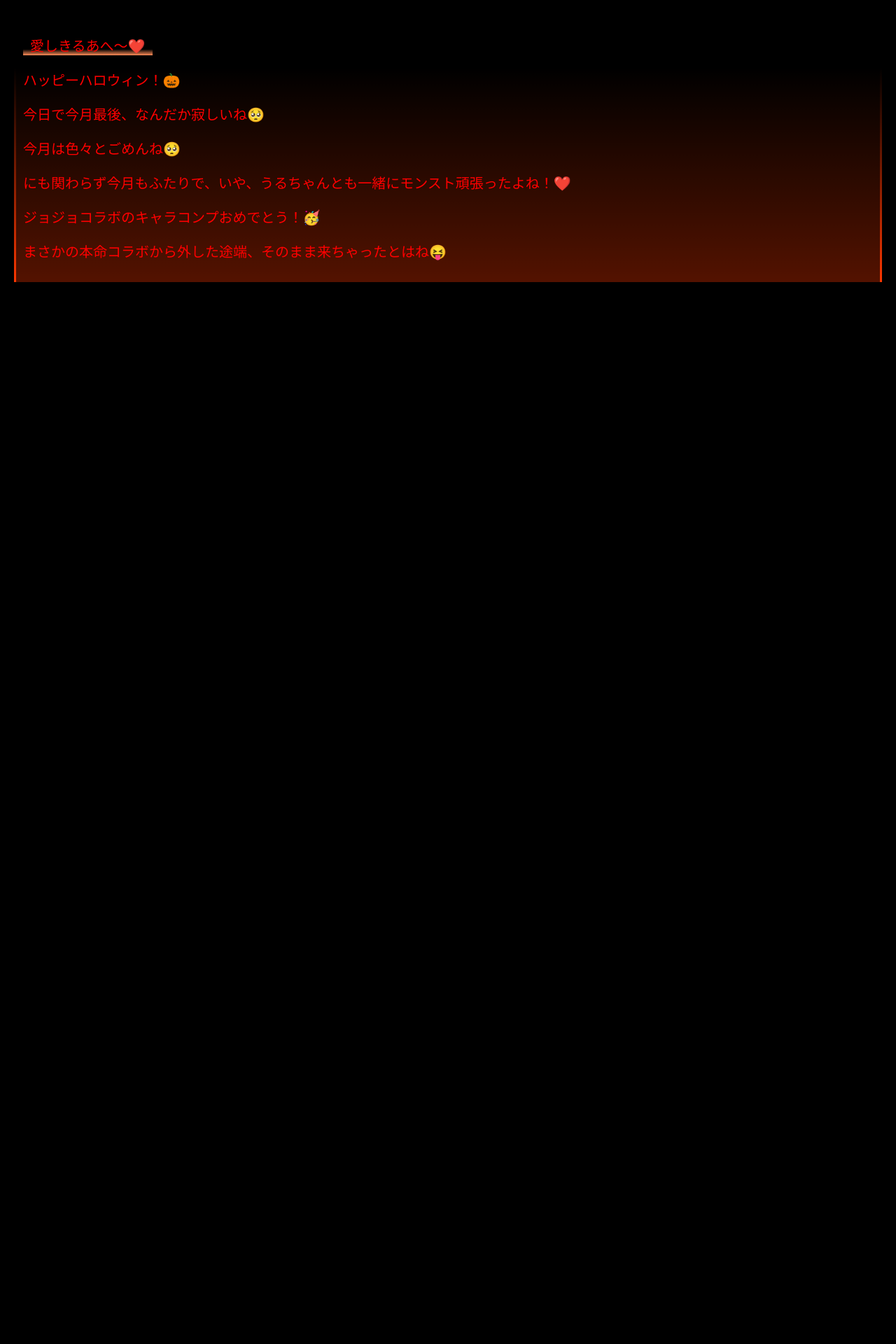
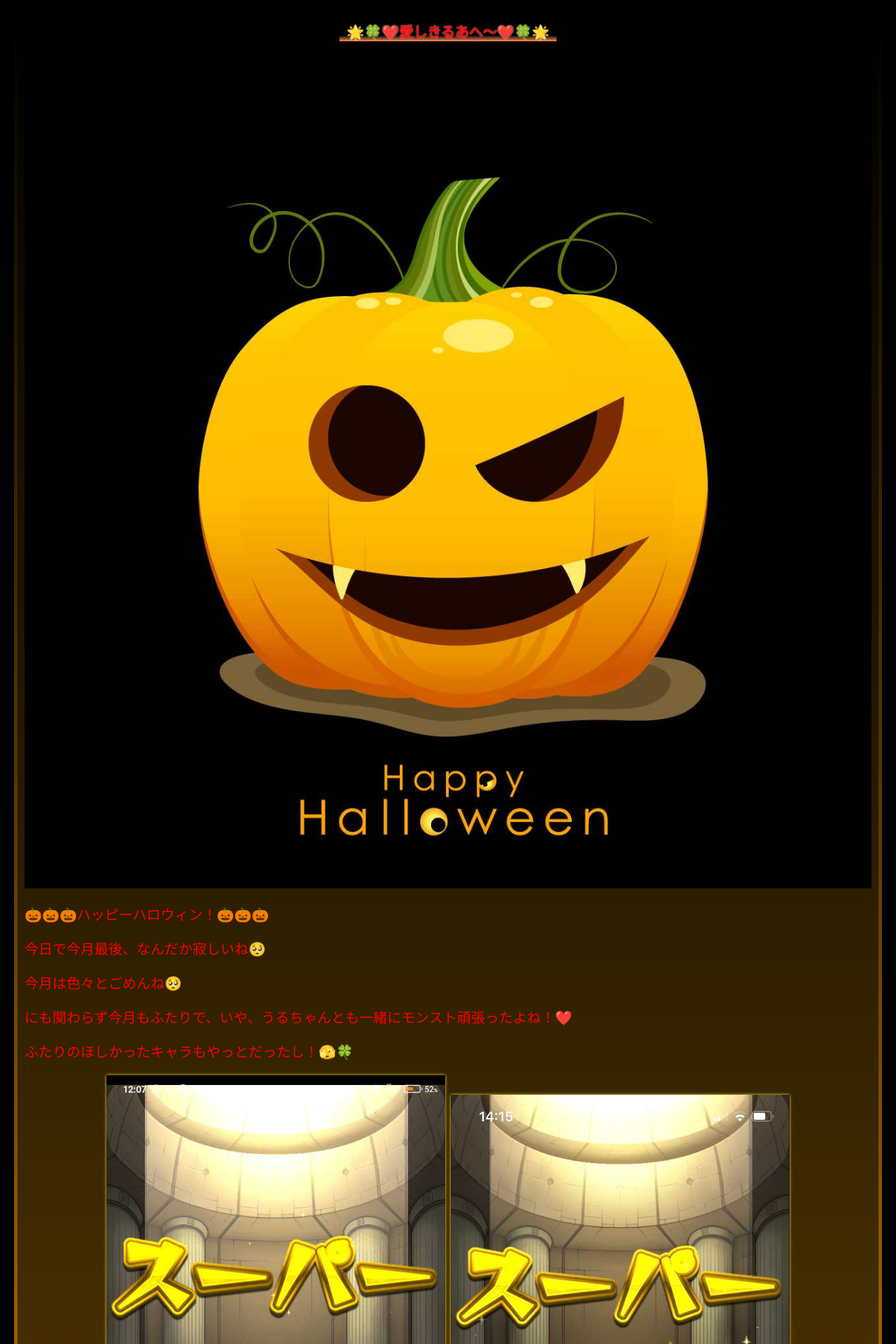
Before and after one commit to gavriilya/gavriilya.github.io, a Jekyll site: the page built from _posts/2023-10-31-to-lua.html, in a window 1280 px wide. Shown: the top 1920 px of the page at 70% size. Built offline with Jekyll 4.4.1, drawn with Linux system fonts in a browser that asks for light colours; before the commit the page ends 900 px from its top, so only the background shows below that; some of the changed text lies outside the part shown.

Commit message:
updated and improved to-lua

```diff
--- a/_assets/css/main.scss
+++ b/_assets/css/main.scss
@@ -27,11 +27,18 @@
 p, pre {
     font-size: 2em;
 }
+.small {
+    font-size: 1.3em;
+}
 .big {
     font-size: 3.7em;
 }
 .huge {
     font-size: 4.7em;
+}
+
+.bold {
+    font-weight: bold;
 }
 
 
@@ -92,6 +99,9 @@
     margin: auto;
     text-align: center;
 }
+.right {
+    text-align: right;
+}
 
 
 .serif {
@@ -99,6 +109,10 @@
 }
 .page-title {
     color: red;
+}
+
+.sweet-shadow {
+    text-shadow: 0 0 7px #ffd7d7;
 }
 
 
@@ -204,12 +218,12 @@
 
 .halloween-box {
     $position-offset: 2em;
-    $pad-rl: 3px;
+    $pad-rl: 5px;
 
     background: linear-gradient(
         to bottom,
-        black 20%,
-        #fc3700 100%
+       black,
+        #fca800 100%
     );
     height: auto;
     margin: 0;
@@ -221,15 +235,16 @@
     left: $position-offset;
 
     .halloween-content {
-        background-color: #000000aa;
+        background-color: #00000088;
         // height: 91%;
         padding: 1em;
+        // text-align: center;
         // position: relative;
         // top: 0;
         // bottom: -35px;
         // margin-bottom: -10px;
 
-        :first-child {
+        p:first-child {
             background: linear-gradient(
                 black, black 70%,
                 #ff8d58 100%
@@ -238,5 +253,45 @@
             width: -moz-fit-content;
             width: fit-content;
         }
+
+        img {
+            max-width: 100%;
+        }
+
+        > p.sweet-shadow {
+            animation: splash 1.8s infinite;
+            &:hover {
+                text-shadow: inherit;
+            }
+        }
+
+        > p:hover {
+            text-shadow: 0 0 3px #fdb6b6;
+        }
+
+        > .horizon-img {
+            text-align: center;
+            > img {
+                max-width: 40%;
+                margin: 0 3px;
+                box-shadow: 0 0 4px #ffe100;
+
+                &:hover {
+                    box-shadow: 0 0 4px #ffe100, 0 0 8px white;
+                }
+            }
+        }
     }
 }
+
+@keyframes splash {
+    from {
+        text-shadow: 0 0 7px #ffd7d7;
+    }
+    50% {
+        text-shadow: 0 0 1px #ffd7d7;
+    }
+    to {
+        text-shadow: 0 0 7px #ffd7d7;
+    }
+}
--- /dev/null
+++ b/_assets/img/happy-halloween.png.html
@@ -0,0 +1 @@
+<a href="https://www.freepik.com/free-vector/halloween-pumpkin-background_959503.htm">Image by jannoon028</a> on Freepik
--- /dev/null
+++ b/_posts/2023-10-31-to-lua.html
@@ -0,0 +1,56 @@
+---
+title: 🌟🍀❤️愛しきるあへ～❤️🍀🌟
+layout: root
+---
+
+<div class="halloween-box">
+    <div class="halloween-content">
+        <p class="sweet-shadow bold center">{{- page.title -}}</p>
+
+        <img src="{{- "/assets/img/happy-halloween.jpg" | relative_url -}}" alt="Happy Halloween">
+
+        <p>🎃🎃🎃ハッピーハロウィン！🎃🎃🎃</p>
+
+        <p>今日で今月最後、なんだか寂しいね🥺</p>
+
+        <p>今月は色々とごめんね🥺</p>
+
+        <p>にも関わらず今月もふたりで、いや、うるちゃんとも一緒にモンスト頑張ったよね！❤️</p>
+
+        <p>ふたりのほしかったキャラもやっとだったし！🫣🍀</p>
+
+        <div class="horizon-img">
+            <img src="{{- "assets/img/lucy.jpg" | relative_url -}}" alt="ルシファー">
+            <img src="{{- "assets/img/enma.jpg" | relative_url -}}" alt="閻魔">
+        </div>
+
+        <p>ジョジョコラボのキャラコンプおめでとう！🥳🎉</p>
+
+        <p>まさかの本命コラボから外した途端、そのまま来ちゃったとはね😝</p>
+
+        <p>次何が来るかちょっとワクワクするね！😤</p>
+
+        <p>ナルト来てたりして・・・🫣🍀</p>
+
+        <p>だから、るあも、風邪早く治ってね！🫣❤️</p>
+
+        <p>そしていっぱいしよ！🫣❤️🍀</p>
+
+        <p>あ、言い忘れてたけどこれが僕が新しく作ったサイトだよ🫣❤️</p>
+
+        <p>今まで一緒に笑ったり、馬鹿みたいに喧嘩したり、色々あったけど、二人の絆は強いだけでなく永遠だから、今後もよろしくね！😘❤️</p>
+
+        <p>そしてもっともっとたくさん思い出を作ろう！🥰❤️</p>
+
+        <p>読んでくれてありがとぉ！🫣❤️</p>
+
+        &nbsp;
+
+        <p class="sweet-shadow bold center">❤️❤️❤️Eu te amo Lua!❤️❤️❤️</p>
+        <p class="center small">（ブラジルとメキシコ旅行いきたいね！😝🫣）</p>
+
+        <p class="right">～ いりやより❤️</p>
+
+        <p class="small right">2023年10月31日（火）</p>
+    </div>
+</div>
--- a/_posts/2023-10-31-to-lua.md
+++ /dev/null
@@ -1,18 +0,0 @@
----
-title: 愛しきるあへ
-layout: halloween
----
-
-愛しきるあへ～❤️
-
-ハッピーハロウィン！🎃
-
-今日で今月最後、なんだか寂しいね🥺
-
-今月は色々とごめんね🥺
-
-にも関わらず今月もふたりで、いや、うるちゃんとも一緒にモンスト頑張ったよね！❤️
-
-ジョジョコラボのキャラコンプおめでとう！🥳
-
-まさかの本命コラボから外した途端、そのまま来ちゃったとはね😝
```
Also changed, not shown: _assets/img/enma.jpg (added), _assets/img/happy-halloween.jpg (added), _assets/img/lucy.jpg (added).
